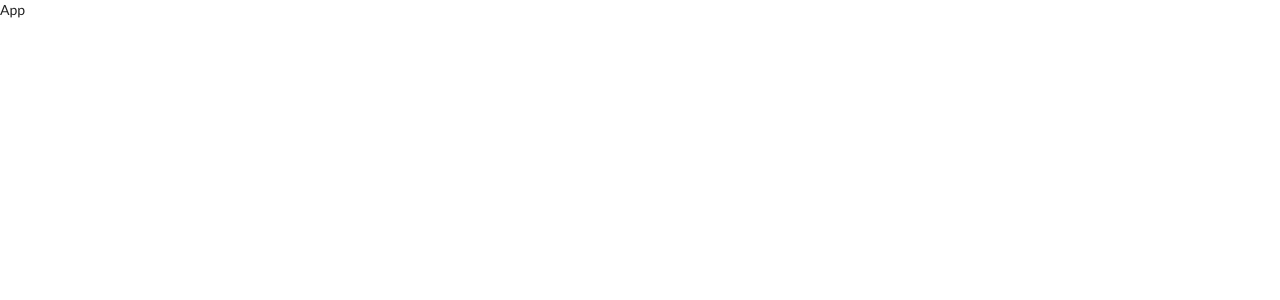
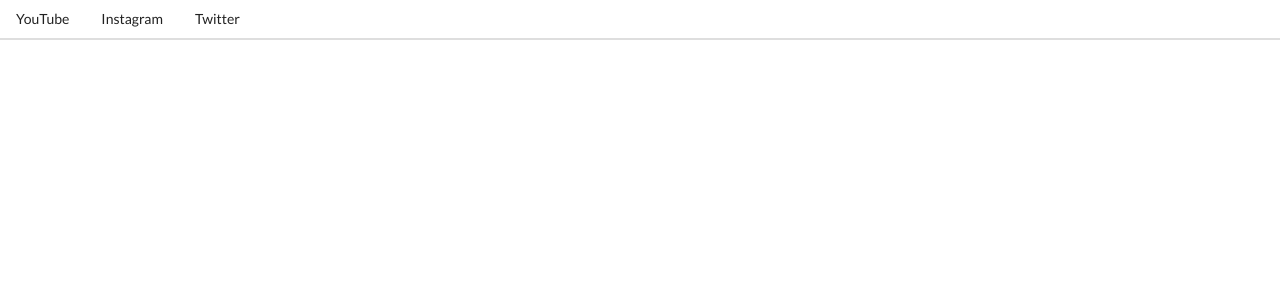
Before and after one commit to jake83/social, a React (Create React App) app: page / in a window 1280 px wide. Shown: the top 300 px of the page. Built offline with nearby package versions, Linux system fonts and the light colour scheme.

Commit message:
Starting to add in links

```diff
--- /dev/null
+++ b/src/App.js
@@ -0,0 +1,12 @@
+import React from "react";
+import Header from "./components/Header";
+
+const App = () => {
+  return (
+    <div>
+      <Header />
+    </div>
+  );
+};
+
+export default App;
--- a/src/components/App.js
+++ /dev/null
@@ -1,7 +0,0 @@
-import React from "react";
-
-const App = () => {
-  return <div>App</div>;
-};
-
-export default App;
--- /dev/null
+++ b/src/components/Header.js
@@ -0,0 +1,20 @@
+import React from "react";
+import Link from "./Link";
+
+const Header = () => {
+  return (
+    <div className="ui secondary pointing menu">
+      <Link href="/youtube" className="item">
+        YouTube
+      </Link>
+      <Link href="/instagram" className="item">
+        Instagram
+      </Link>
+      <Link href="/twitter" className="item">
+        Twitter
+      </Link>
+    </div>
+  );
+};
+
+export default Header;
--- /dev/null
+++ b/src/components/Link.js
@@ -0,0 +1,23 @@
+import React from "react";
+
+const Link = ({ className, href, children }) => {
+  const onClick = (event) => {
+    if (event.metaKey || event.ctrlKey) {
+      return;
+    }
+
+    event.preventDefault();
+    window.history.pushState({}, "", href);
+
+    const navEvent = new PopStateEvent("popstate");
+    window.dispatchEvent(navEvent);
+  };
+
+  return (
+    <a onClick={onClick} className={className} href={href}>
+      {children}
+    </a>
+  );
+};
+
+export default Link;
--- a/src/index.js
+++ b/src/index.js
@@ -1,8 +1,6 @@
-import React from "react";
-import ReactDOM from "react-dom";
-import App from "./components/App";
+import { createRoot } from "react-dom/client";
+import App from "./App";
 
-ReactDOM.render(
-    <App />,
-  document.querySelector("#root")
-);
+const container = document.getElementById("root");
+const root = createRoot(container);
+root.render(<App />);
```
